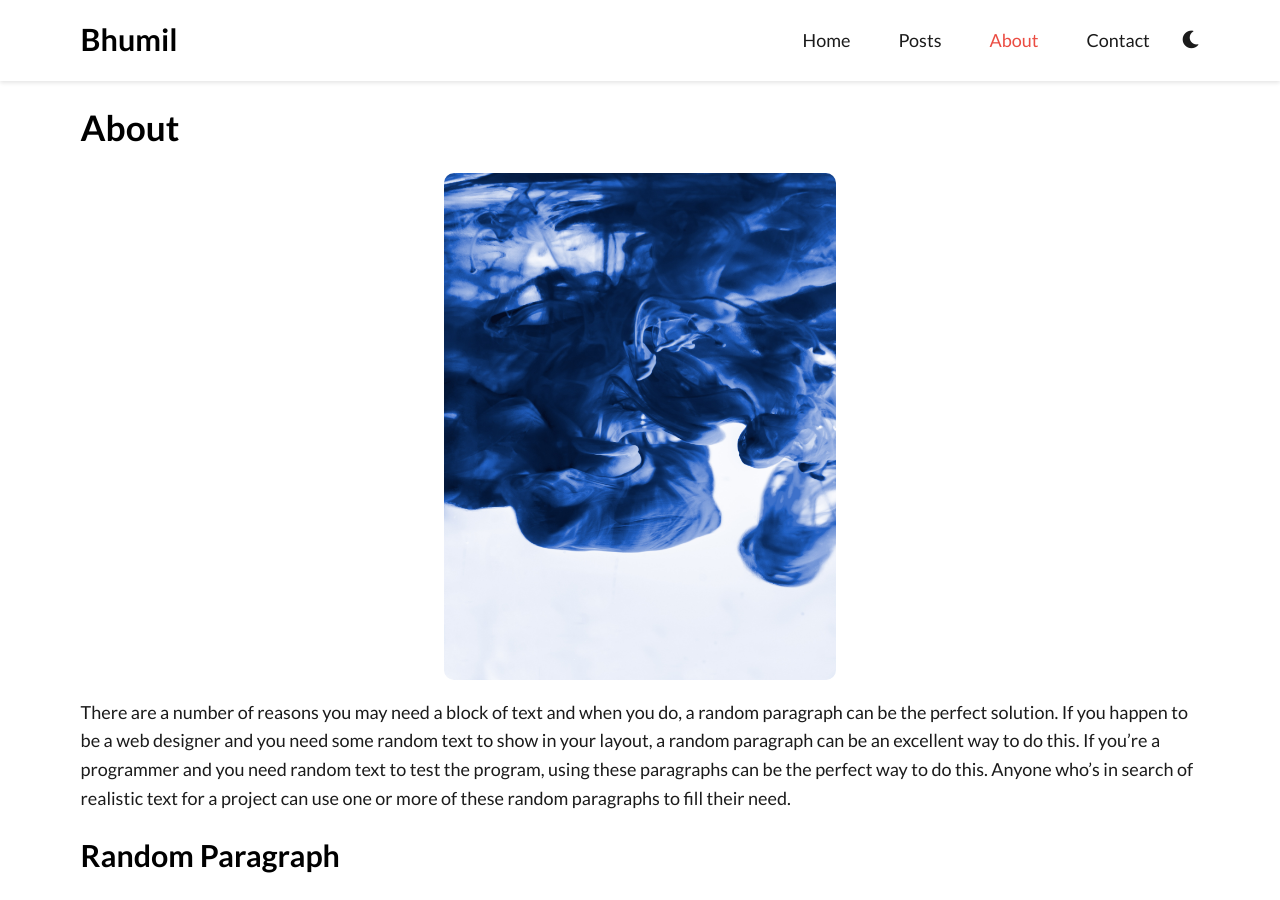
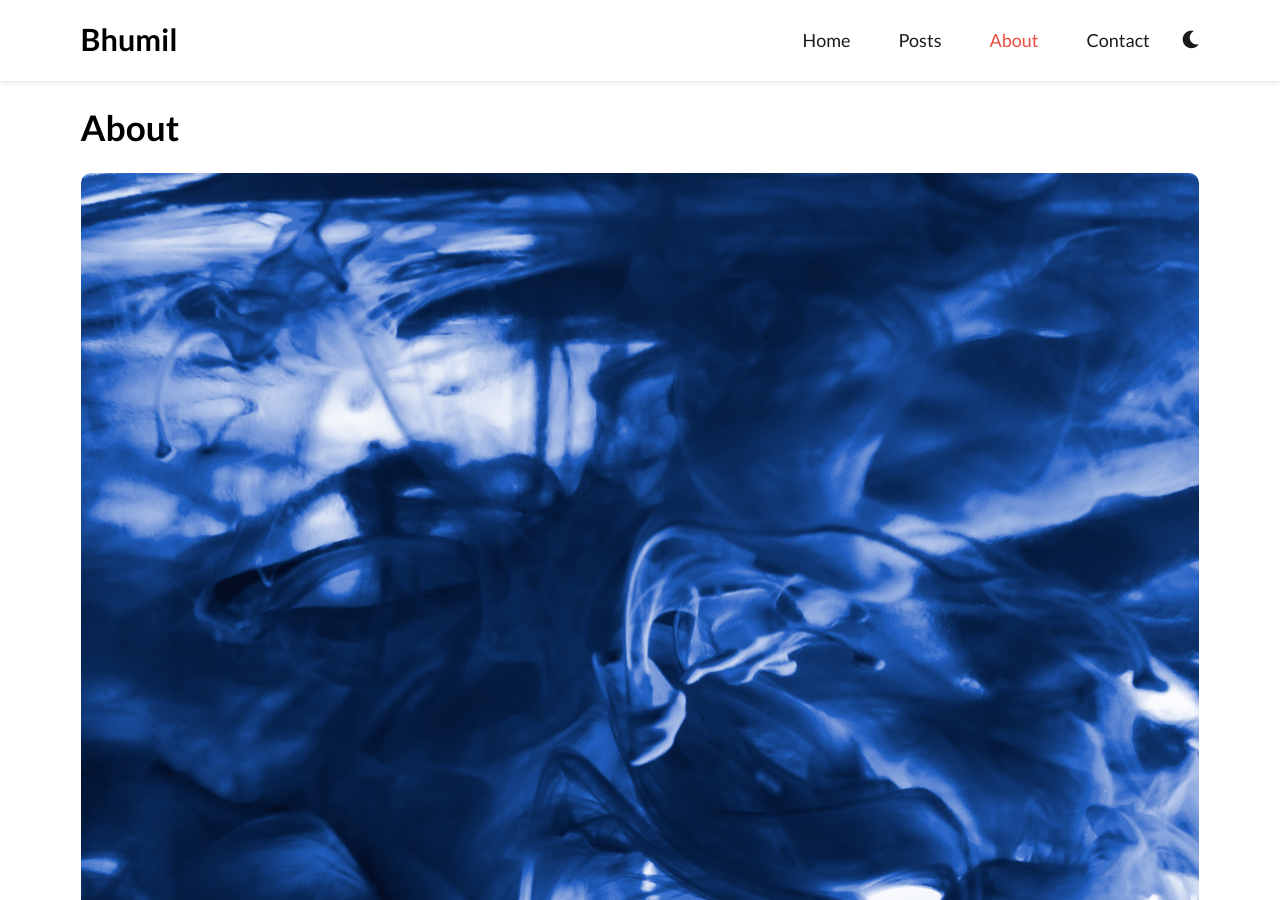
Before and after one commit to thebhumilsoni/thebhumilsoni.github.io, a Jekyll site: the page built from about.md, in a window 1280 px wide and 900 px high. Built offline with Jekyll 4.4.1, drawn with Linux system fonts in a browser that asks for light colours.

Commit message:
Setup global border radius

```diff
--- a/_sass/1-global/_base.scss
+++ b/_sass/1-global/_base.scss
@@ -32,7 +32,7 @@
     height: auto;
     display: block;
     margin: 0 auto;
-    border-radius: 10px;
+    border-radius: $border-radius;
 }
 
 .content-wrapper img.portrait {
@@ -77,7 +77,7 @@
 table {
     border-collapse: separate;
     border: solid var(--table-border-color) 1px;
-    border-radius: 10px;
+    border-radius: $border-radius;
     width: auto;
     margin: 0 auto; // Center table
 
--- a/_sass/1-global/_syntax-highlight.scss
+++ b/_sass/1-global/_syntax-highlight.scss
@@ -2,7 +2,7 @@
 @import "2-design-system/typography";
 
 .highlight {
-  border-radius: 10px;
+  border-radius: $border-radius;
   padding-left: 0.6em;
   padding-right: 0.6em;
   overflow-x: auto;
--- a/_sass/1-global/_variables.scss
+++ b/_sass/1-global/_variables.scss
@@ -2,3 +2,5 @@
 $breakpoint-medium-up: 768px;
 $breakpoint-large-up: 992px;
 $breakpoint-xlarge-up: 1200px;
+
+$border-radius: 10px
--- a/_sass/3-components/_video-embed.scss
+++ b/_sass/3-components/_video-embed.scss
@@ -12,5 +12,5 @@
     left: 0;
     width: 100%;
     height: 100%;
-    border-radius: 10px;
+    border-radius: $border-radius;
 }
--- a/about.md
+++ b/about.md
@@ -4,7 +4,7 @@
 ---
 # About
 
-{% include image.html src="/assets/image/sample-image-5.jpg" alt="Sample image five" class="portrait" %}
+{% include image.html src="/assets/image/sample-image-5.jpg" alt="Sample image five" %}
 
 There are a number of reasons you may need a block of text and when you do, a random paragraph can be the perfect solution. If you happen to be a web designer and you need some random text to show in your layout, a random paragraph can be an excellent way to do this. If you're a programmer and you need random text to test the program, using these paragraphs can be the perfect way to do this. Anyone who's in search of realistic text for a project can use one or more of these random paragraphs to fill their need.
 
```
